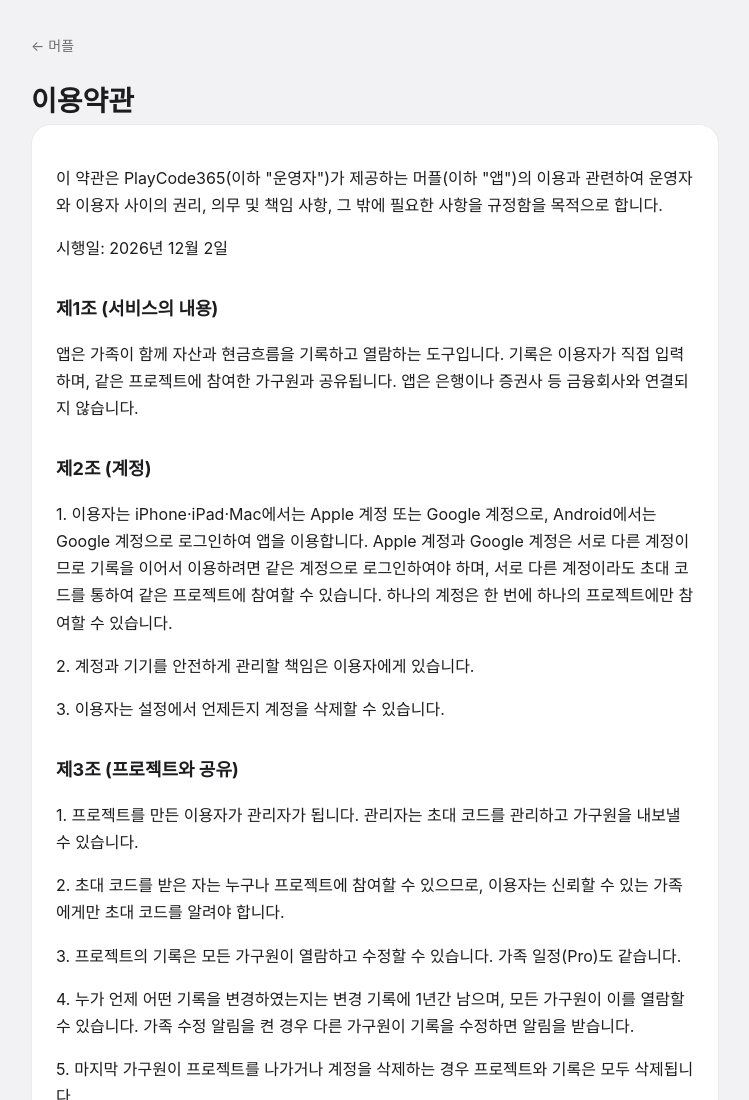
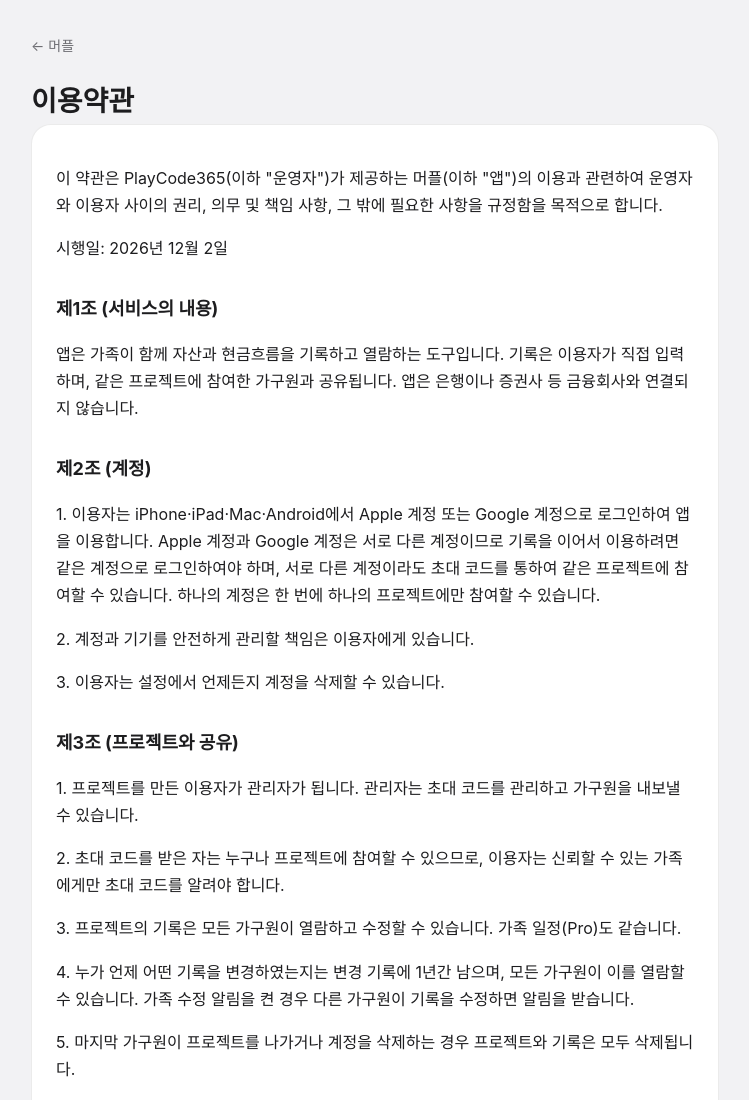
Before and after one commit to playcode365/mupple, a plain HTML site: page terms/index.html in a window 1280 px wide. Shown: the top 1100 px of the page, without its empty margins (265-1014 px from the left). Drawn offline with Linux system fonts and the light colour scheme.

Commit message:
Privacy policy and terms: Sign in with Apple on Android too
Co-Authored-By: Claude Opus 5.5 <noreply@anthropic.com>

```diff
--- a/terms/index.html
+++ b/terms/index.html
@@ -35,7 +35,7 @@ footer { margin-top: 40px; }
 <h2>제1조 (서비스의 내용)</h2>
 <p>앱은 가족이 함께 자산과 현금흐름을 기록하고 열람하는 도구입니다. 기록은 이용자가 직접 입력하며, 같은 프로젝트에 참여한 가구원과 공유됩니다. 앱은 은행이나 증권사 등 금융회사와 연결되지 않습니다.</p>
 <h2>제2조 (계정)</h2>
-<p>1. 이용자는 iPhone·iPad·Mac에서는 Apple 계정 또는 Google 계정으로, Android에서는 Google 계정으로 로그인하여 앱을 이용합니다. Apple 계정과 Google 계정은 서로 다른 계정이므로 기록을 이어서 이용하려면 같은 계정으로 로그인하여야 하며, 서로 다른 계정이라도 초대 코드를 통하여 같은 프로젝트에 참여할 수 있습니다. 하나의 계정은 한 번에 하나의 프로젝트에만 참여할 수 있습니다.</p>
+<p>1. 이용자는 iPhone·iPad·Mac·Android에서 Apple 계정 또는 Google 계정으로 로그인하여 앱을 이용합니다. Apple 계정과 Google 계정은 서로 다른 계정이므로 기록을 이어서 이용하려면 같은 계정으로 로그인하여야 하며, 서로 다른 계정이라도 초대 코드를 통하여 같은 프로젝트에 참여할 수 있습니다. 하나의 계정은 한 번에 하나의 프로젝트에만 참여할 수 있습니다.</p>
 <p>2. 계정과 기기를 안전하게 관리할 책임은 이용자에게 있습니다.</p>
 <p>3. 이용자는 설정에서 언제든지 계정을 삭제할 수 있습니다.</p>
 <h2>제3조 (프로젝트와 공유)</h2>
```
Also changed, not shown: privacy/index.html (+1 -1 lines).
